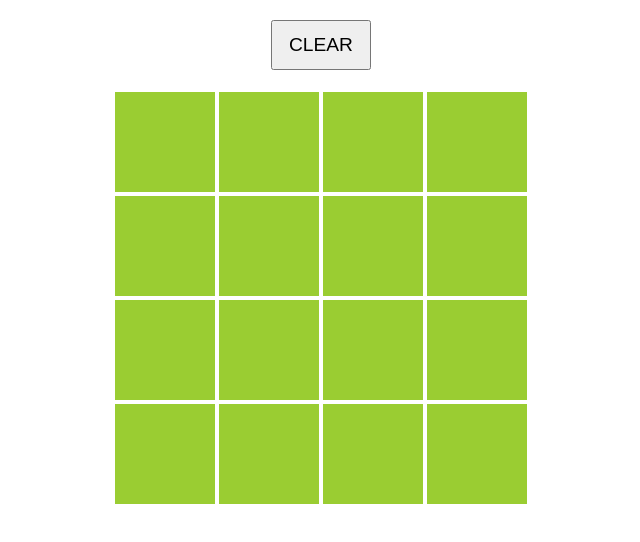
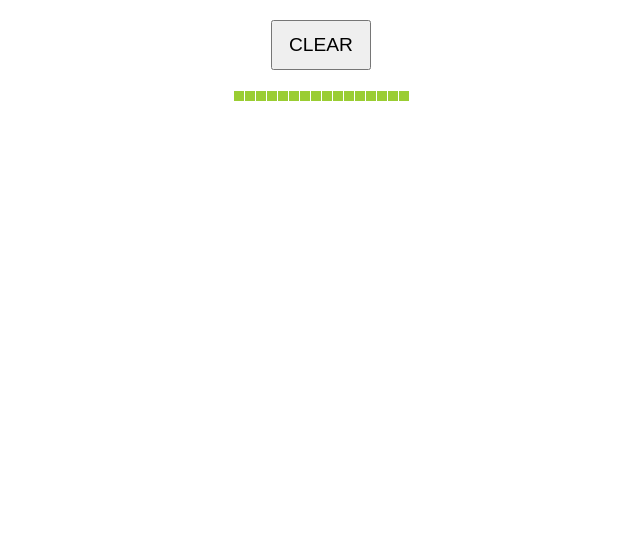
Before and after one commit to code-mma/etch-a-sketch, a plain HTML site: page index.html in a window 1280 px wide. Shown: the whole page, without its empty margins (319-959 px from the left). Drawn offline with Linux system fonts and the light colour scheme.

Commit message:
Modify container alignment to center and boxes' size and margin

```diff
--- a/css/style.css
+++ b/css/style.css
@@ -7,19 +7,24 @@ body {
 }
 
 .box {
-    width: 100px;
-    height: 100px;
-    border-width: 20px;
+    width: 10px;
+    height: 10px;
+    border-width: 10px;
     border-color: black;
     background-color: yellowgreen;
-    margin: 2px;
+    margin: 0.5px;
 }
 
 container {
-    width: 416px;
     display: flex;
     flex-direction: row;
     flex-wrap: wrap;
+    justify-content: center;
+}
+
+.break {
+    width: 0;
+    flex-basis: 100%;
 }
 
 #clear-button {
```
